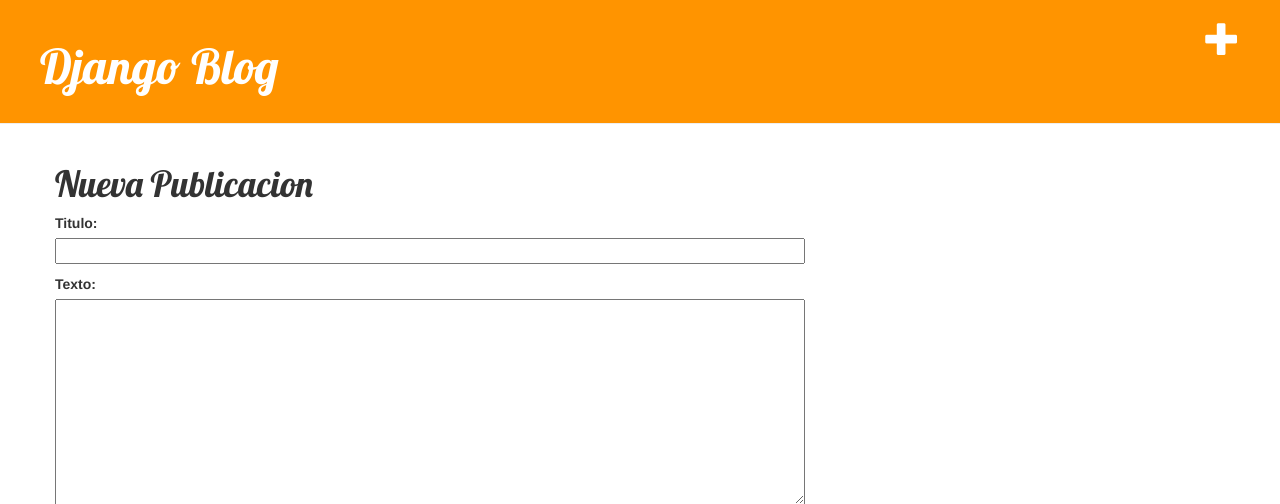
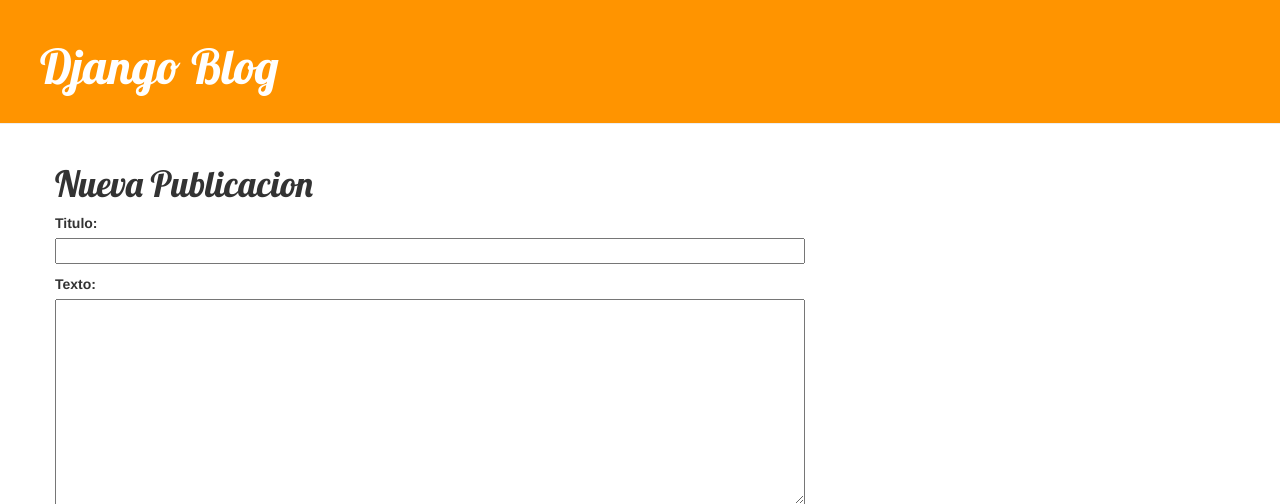
Before and after one commit to migue-vasz/mi-primer-blog, a Django app: page /pub/nuevo in a window 1280 px wide. Shown: the top 504 px of the page. Run offline with Django 3.2, Linux system fonts and the light colour scheme; some libraries are stand-ins or nearby versions.

Commit message:
modificado el 23/09/2019

```diff
--- a/blog/templates/blog/base.html
+++ b/blog/templates/blog/base.html
@@ -9,7 +9,11 @@
     </head>
     <body>
       <div class="page-header">
-        <a href="{% url 'nueva_pub' %}" class="top-menu"><span class="glyphicon glyphicon-plus"></span></a>
+        {% if user.is_authenticated %}
+          <a href="{% url 'nueva_pub' %}" class="top-menu">
+            <span class="glyphicon glyphicon-plus"></span>
+          </a>
+        {% endif %}
         <h1>
           <a href="/">Django Blog</a>
         </h1>
--- a/blog/templates/blog/detalle_pub.html
+++ b/blog/templates/blog/detalle_pub.html
@@ -7,9 +7,11 @@
           <p>publicado: {{pub.fecha_publicacion}}</p>
         </div>
       {% endif %}
+      {% if user.is_authenticated %}
       <a class="btn btn-default" href="{% url 'editar_pub' pk=pub.pk %}">
         <span class="glyphicon glyphicon-pencil"></span>
       </a>
+      {% endif %}
       <h2>
         <a>{{pub.titulo}}</a>
       </h2>
```
